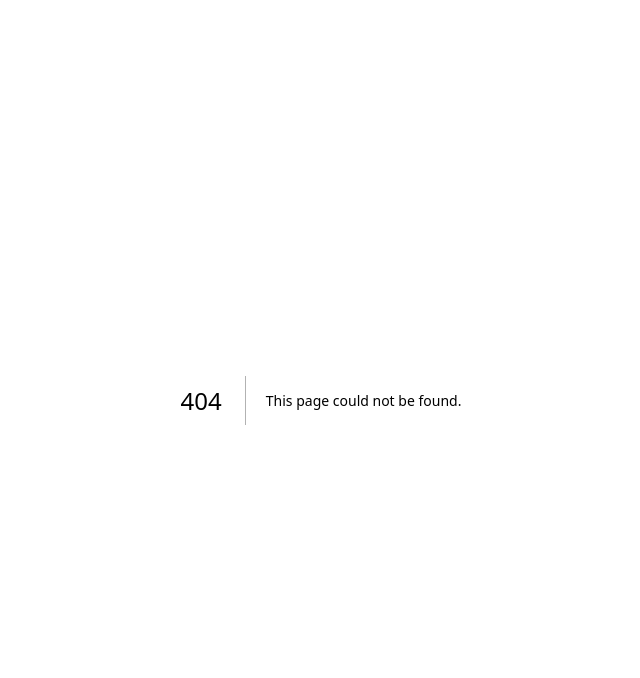
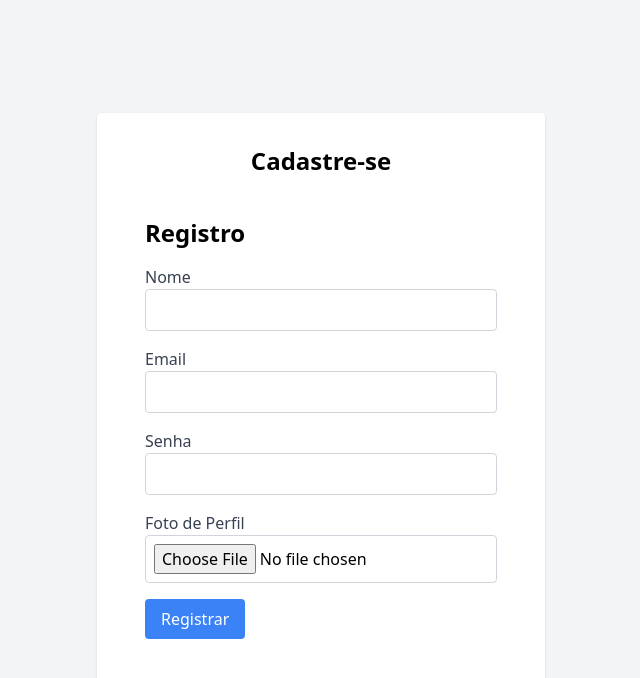
Before and after one commit to DaviRKL/MindFinance, a Next.js app in the folder frontendmind/: page /register in a window 1280 px wide. Before the commit this address had no page. Shown: the top 678 px of the page, without its empty margins (319-959 px from the left). Built offline with nearby package versions, Linux system fonts and the light colour scheme.

Commit message:
Adicionei o form de cadastro

```diff
--- /dev/null
+++ b/frontendmind/components/RegisterForm.tsx
@@ -0,0 +1,103 @@
+import React, { useState } from 'react';
+import axios from 'axios';
+import {useRouter} from 'next/router';
+
+
+const RegisterForm: React.FC = () => {
+    const router = useRouter();
+  const [name, setName] = useState('');
+  const [email, setEmail] = useState('');
+  const [password, setPassword] = useState('');
+  const [photo, setPhoto] = useState<File | null>(null);
+  const [error, setError] = useState<string | null>(null);
+  const [success, setSuccess] = useState<string | null>(null);
+
+  const handleFileChange = (e: React.ChangeEvent<HTMLInputElement>) => {
+    if (e.target.files && e.target.files[0]) {
+      setPhoto(e.target.files[0]);
+    }
+  };
+
+  const handleSubmit = async (e: React.FormEvent) => {
+    e.preventDefault();
+
+    const formData = new FormData();
+    formData.append('name', name);
+    formData.append('email', email);
+    formData.append('password', password);
+    if (photo) {
+      formData.append('photo', photo);
+    }
+
+    try {
+      const response = await axios.post('http://localhost:3000/users/register', formData, {
+        headers: {
+          'Content-Type': 'multipart/form-data',
+        },
+      });
+      setSuccess('Usuário registrado com sucesso!');
+      setError(null);
+      router.push("/dashboard");
+    } catch (error) {
+      setError('Erro ao registrar usuário.');
+      setSuccess(null);
+    }
+  };
+
+  return (
+    <div className="max-w-md mx-auto p-4">
+      <h1 className="text-2xl font-semibold mb-4">Registro</h1>
+      {success && <p className="text-green-500">{success}</p>}
+      {error && <p className="text-red-500">{error}</p>}
+      <form onSubmit={handleSubmit} encType="multipart/form-data">
+        <div className="mb-4">
+          <label className="block text-gray-700">Nome</label>
+          <input
+            type="text"
+            className="w-full p-2 border border-gray-300 rounded"
+            value={name}
+            onChange={(e) => setName(e.target.value)}
+            required
+          />
+        </div>
+        <div className="mb-4">
+          <label className="block text-gray-700">Email</label>
+          <input
+            type="email"
+            className="w-full p-2 border border-gray-300 rounded"
+            value={email}
+            onChange={(e) => setEmail(e.target.value)}
+            required
+          />
+        </div>
+        <div className="mb-4">
+          <label className="block text-gray-700">Senha</label>
+          <input
+            type="password"
+            className="w-full p-2 border border-gray-300 rounded"
+            value={password}
+            onChange={(e) => setPassword(e.target.value)}
+            required
+          />
+        </div>
+        <div className="mb-4">
+          <label className="block text-gray-700">Foto de Perfil</label>
+          <input
+            type="file"
+            accept="image/*"
+            className="w-full p-2 border border-gray-300 rounded"
+            onChange={handleFileChange}
+          />
+        </div>
+        <button
+          type="submit"
+          className="bg-blue-500 text-white px-4 py-2 rounded"
+        >
+          Registrar
+        </button>
+      </form>
+    </div>
+  );
+};
+
+export default RegisterForm;
--- a/frontendmind/pages/dashboard.tsx
+++ b/frontendmind/pages/dashboard.tsx
@@ -90,8 +90,7 @@ const Dashboard: React.FC = () => {
       <div className="container mx-auto">
 
         <div className="container mx-auto p-4">
-          <h1 className="text-2xl font-semibold mb-4">Bem vindo de volta, Marcos Lopes!</h1>
-          <p className="mb-4">Seu último acesso foi em 22 de janeiro</p>
+          <h1 className="text-2xl font-semibold mb-4">Bem vindo de volta, {user?.name}!</h1>
 
           <div className="grid grid-cols-1 md:grid-cols-3 gap-4 mb-4">
             <div className="bg-white p-4 rounded shadow-md text-center">
--- /dev/null
+++ b/frontendmind/pages/register.tsx
@@ -0,0 +1,15 @@
+import React from 'react';
+import RegisterForm from '../components/RegisterForm';
+
+const RegisterPage: React.FC = () => {
+  return (
+    <div className="min-h-screen flex items-center justify-center bg-gray-100">
+      <div className="max-w-md w-full bg-white p-8 rounded shadow">
+        <h1 className="text-2xl font-bold mb-6 text-center">Cadastre-se</h1>
+        <RegisterForm />
+      </div>
+    </div>
+  );
+};
+
+export default RegisterPage;
```
